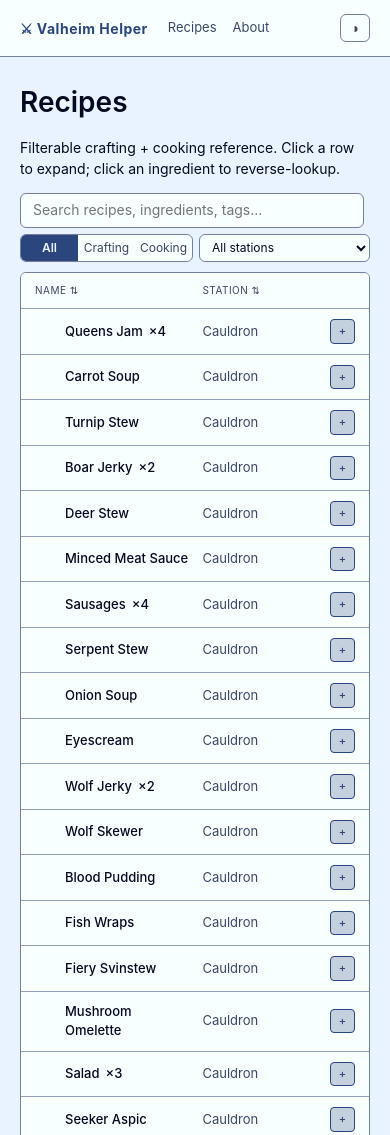
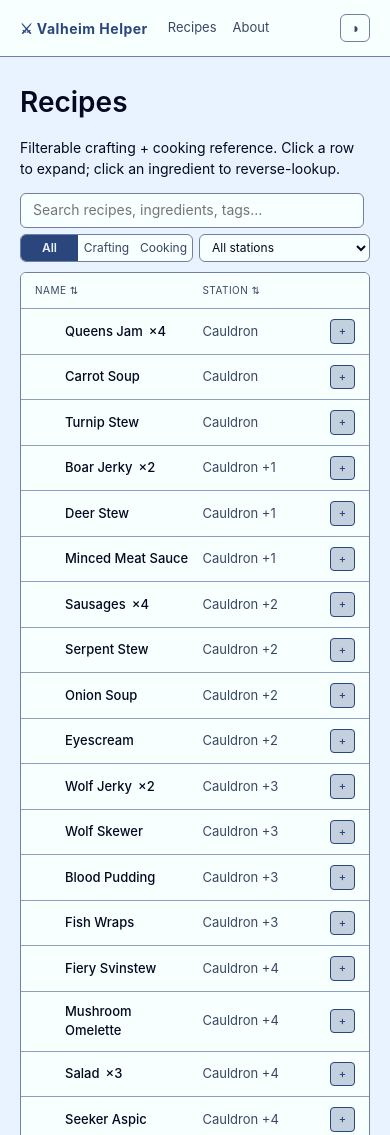
Before and after one commit to dobbo-ca/web-valheim, an Astro site: page /valheim/ in a window 390 px wide. Shown: the top 1135 px of the page. Built offline with nearby package versions, Linux system fonts and the light colour scheme; Astro itself is replaced by a stand-in of ours.

Commit message:
fix(ui): station level display + remove fake Maelstrom upgrade
- Replace upgrade names with level count: "Cauldron (Lv 3)" on desktop,
  "Cauldron +2" on mobile. Level 1 shows just the station name.
- Remove fake "Maelstrom" cauldron upgrade (not a real in-game upgrade)
- Reduce search bar min-width from 200px to 120px to prevent wrap at
  ~817px before the 768px mobile breakpoint kicks in

```diff
--- a/src/components/RecipeRow.tsx
+++ b/src/components/RecipeRow.tsx
@@ -58,12 +58,8 @@ export const RecipeRow: Component<Props> = (props) => {
             {(() => {
               const station = props.stationsById.get(props.recipe.station);
               const stationName = station?.name ?? props.recipe.station;
-              const upgrade = station?.upgrades.find((u) => u.level === props.recipe.stationLevel);
-              if (upgrade?.name) {
-                return <>{stationName}<span class="recipe-row__station-upgrade"> — {upgrade.name}</span></>;
-              }
               if (props.recipe.stationLevel > 1) {
-                return <>{stationName}<span class="recipe-row__station-upgrade"> Lv {props.recipe.stationLevel}</span></>;
+                return <>{stationName}<span class="recipe-row__station-level"> (Lv {props.recipe.stationLevel})</span><span class="recipe-row__station-level-short"> +{props.recipe.stationLevel - 1}</span></>;
               }
               return stationName;
             })()}
--- a/src/data/stations.yaml
+++ b/src/data/stations.yaml
@@ -86,12 +86,6 @@
       requires:
         - { itemId: iron, qty: 5 }
         - { itemId: silver, qty: 3 }
-    - level: 5
-      name: Maelstrom
-      requires:
-        - { itemId: yggdrasil-wood, qty: 10 }
-        - { itemId: iron, qty: 5 }
-        - { itemId: refined-eitr, qty: 3 }
 - id: stonecutter
   name: Stonecutter
   maxLevel: 1
--- a/src/pages/recipes/[slug].astro
+++ b/src/pages/recipes/[slug].astro
@@ -28,9 +28,7 @@ const base = import.meta.env.BASE_URL;
   <p class="subtitle">
     {recipe.type === 'crafting' ? 'Crafting' : 'Cooking'} · {(() => {
       const stationName = station?.name ?? recipe.station;
-      const upgrade = station?.upgrades.find((u) => u.level === recipe.stationLevel);
-      if (upgrade?.name) return `${stationName} — ${upgrade.name}`;
-      if (recipe.stationLevel > 1) return `${stationName} Lv ${recipe.stationLevel}`;
+      if (recipe.stationLevel > 1) return `${stationName} (Lv ${recipe.stationLevel})`;
       return stationName;
     })()}
   </p>
--- a/src/styles/theme.css
+++ b/src/styles/theme.css
@@ -221,7 +221,7 @@ h3 {
 }
 .filter-bar__search {
   flex: 1;
-  min-width: 200px;
+  min-width: 120px;
 }
 .filter-bar__level {
   display: flex;
@@ -441,6 +441,9 @@ h3 {
 .recipe-row__ings {
   color: var(--text-soft);
 }
+.recipe-row__station-level-short {
+  display: none;
+}
 @media (max-width: 768px) {
   .recipe-table__toolbar {
     display: grid;
@@ -510,8 +513,11 @@ h3 {
   .recipe-row__ings {
     display: none;
   }
-  .recipe-row__station-upgrade {
+  .recipe-row__station-level {
     display: none;
+  }
+  .recipe-row__station-level-short {
+    display: inline;
   }
   .add-to-cart-btn {
     min-width: unset;
```
